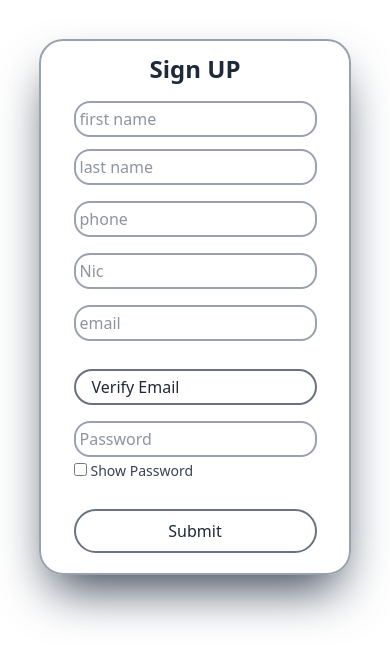
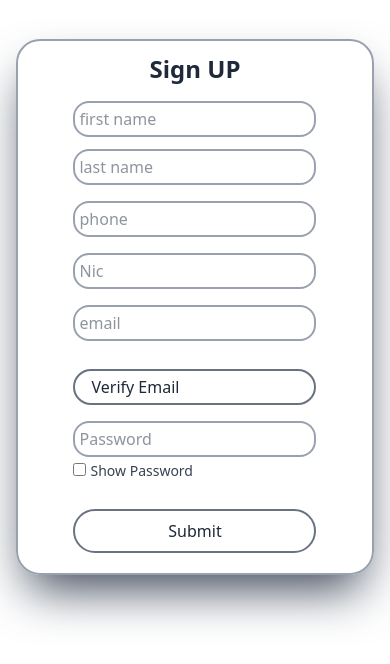
Before and after one commit to muhammad-aman-dev/Doctor-Online, a React (Vite) app in the folder Client/: page /signup in a window 390 px wide. Shown: the top 664 px of the page. Built offline with nearby package versions, Linux system fonts and the light colour scheme.

Commit message:
Update Signup.jsx

```diff
--- a/Client/src/pages/Signup.jsx
+++ b/Client/src/pages/Signup.jsx
@@ -95,7 +95,7 @@ const Signup = () => {
   };
 
   return (
-    <div className="flex flex-col items-center mt-[10%] p-3 border-2 border-gray-400 sm:w-3/5 w-[80%] ml-[10%] sm:ml-[20%] rounded-3xl backdrop-blur-3xl bg-white/80 shadow-2xl shadow-gray-700">
+    <div className="flex flex-col items-center mt-[10%] p-3 border-2 border-gray-400 sm:w-3/5 w-[92%] ml-[4%] sm:ml-[20%] rounded-3xl backdrop-blur-3xl bg-white/80 shadow-2xl shadow-gray-700">
       <h1 className="text-2xl text-gray-800 font-bold">Sign UP</h1>
       <form onSubmit={handleSubmit(onSubmit)}>
         <div className="names flex-col flex sm:flex-row mt-4 gap-3">
```
